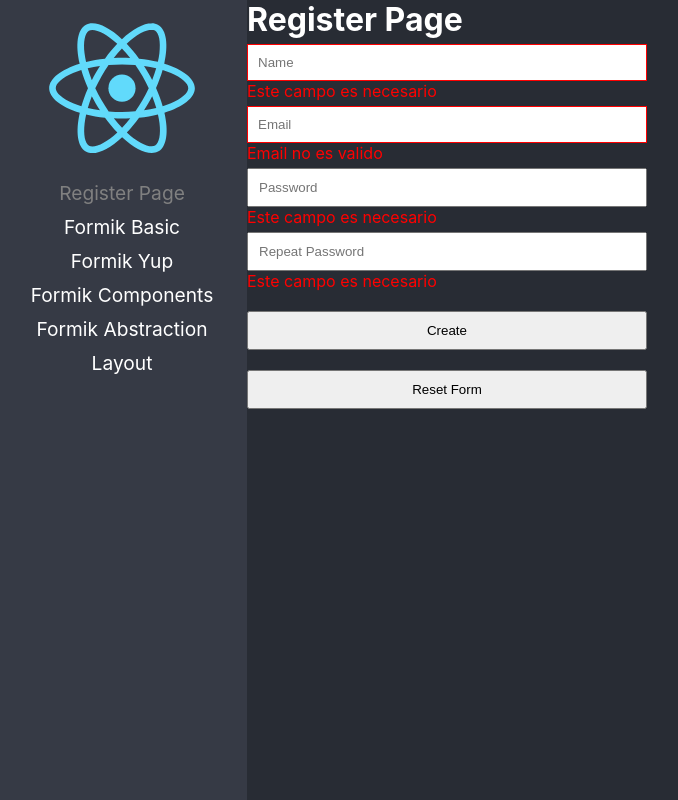
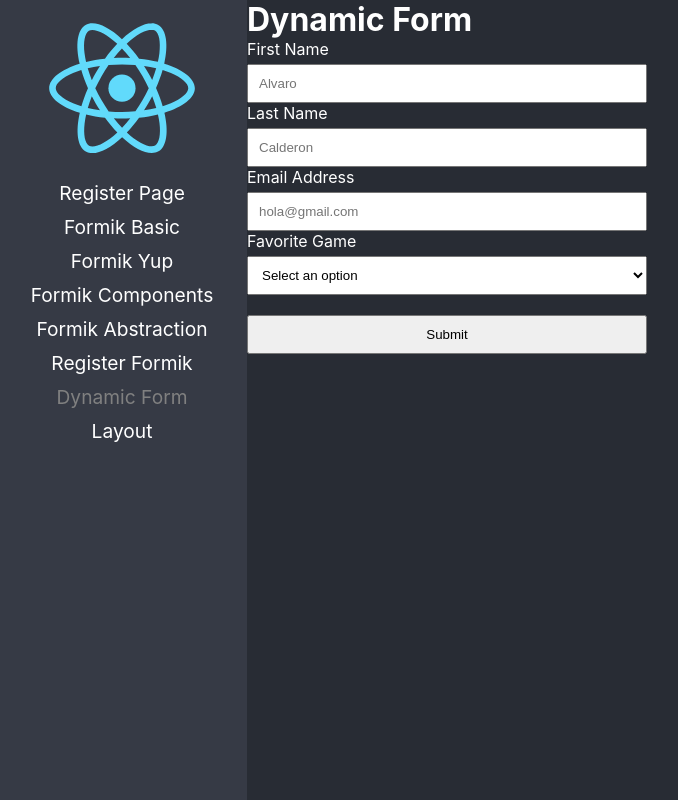
Before and after one commit to LawCR/react-advanced, a React (Create React App) app: page /dynamic-form in a window 1280 px wide. Before the commit this address led to /register. Shown: the whole page, without its empty margins (3-681 px from the left). Built offline with nearby package versions, Linux system fonts and the light colour scheme.

Commit message:
Forms, Formik, Formik Dynamic

```diff
--- /dev/null
+++ b/src/03-forms/data/custom-form.json
@@ -0,0 +1,76 @@
+[
+    {
+        "type": "input",
+        "name": "firstName",
+        "placeholder": "Alvaro",
+        "label": "First Name",
+        "value": "",
+        "validations": [
+            {
+                "type": "required"
+            },
+            {
+                "type": "minLength",
+                "value": 5
+            }
+        ]
+    },
+    {
+        "type": "input",
+        "name": "lastName",
+        "placeholder": "Calderon",
+        "label": "Last Name",
+        "value": "",
+        "validations": [
+            {
+                "type": "required"
+            },
+            {
+                "type": "minLength",
+                "value": 5
+            }
+        ]
+
+    },
+    {
+        "type": "email",
+        "name": "email",
+        "placeholder": "hola@gmail.com",
+        "label": "Email Address",
+        "value": "",
+        "validations": [
+            {
+                "type": "required"
+            },
+            {
+                "type": "email"
+            }
+        ]
+
+    },
+    {
+        "type": "select",
+        "name": "favoriteGame",
+        "label": "Favorite Game",
+        "value": "",
+        "options": [
+            {
+                "id": 1,
+                "label": "Super Smash"
+            },
+            {
+                "id": 2,
+                "label": "Metal Gear"
+            },
+            {
+                "id": 3,
+                "label": "Resident Evil"
+            }
+        ],
+        "validations": [
+            {
+                "type": "required"
+            }
+        ]
+    }
+]
--- /dev/null
+++ b/src/03-forms/pages/DynamicForm.tsx
@@ -0,0 +1,90 @@
+
+import { Form, Formik } from 'formik'
+import { MySelect, MyTextInput } from '../components';
+import formJson from '../data/custom-form.json'
+import * as Yup from 'yup';
+
+const initialValues: {[key:string]: any} = {}
+const requiredFields: {[key:string]: any} = {}
+
+
+for (const input of formJson) {
+    initialValues[input.name] = input.value
+
+    if (!input.validations) continue
+
+    let schema = Yup.string()
+
+    for (const rule of input.validations) {
+        if (rule.type === 'required') {
+            schema = schema.required('Este campo es requerido')
+        }
+        if (rule.type === 'minLength') {
+            schema = schema.min( (rule as any).value || 2 ,`Minimo de ${(rule as any).value || 2} caracteres`)
+        }
+        if (rule.type === 'email') {
+            schema = schema.email("Email no valido" )
+        }
+
+        // otras reglas
+    }
+
+    requiredFields[input.name] = schema
+}
+
+const validationSchema = Yup.object({...requiredFields})
+
+export const DynamicForm = () => {
+  return (
+    <div>
+        <h1>Dynamic Form</h1>
+
+        <Formik
+            initialValues={initialValues}
+            onSubmit={(values) => {
+                console.log(values);
+
+            }}
+            validationSchema={validationSchema}
+        >
+            {
+                (formik) => (
+                    <Form noValidate>
+                        {
+                            formJson.map(({type, name, placeholder, label, options}) => {
+
+                                if (type === 'input' || type === 'password' || type === 'email') {
+                                    return <MyTextInput
+                                                key={name}
+                                                type={(type as any)}
+                                                name={name}
+                                                label={label}
+                                                placeholder={placeholder}
+                                            />
+                                } else if(type === 'select'){
+                                    return (
+                                        <MySelect
+                                            key={name}
+                                            label={label}
+                                            name={name}
+                                        >
+                                            <option value="">Select an option</option>
+                                            {
+                                                options?.map(({id, label}) => (
+                                                    <option key={id} value={id}>{label}</option>
+                                                ))
+                                            }
+                                        </MySelect>
+                                    )
+                                }
+                                throw new Error(`El type: ${type}, no es soportado`)
+                            })
+                        }
+                        <button type='submit' >Submit</button>
+                    </Form>
+                )
+            }
+        </Formik>
+    </div>
+  )
+}
--- /dev/null
+++ b/src/03-forms/pages/RegisterFormikPage.tsx
@@ -0,0 +1,57 @@
+import { Form, Formik } from 'formik'
+import * as Yup from 'yup'
+import {MyTextInput} from '../components'
+import '../styles/styles.css'
+export const RegisterFormikPage = () => {
+
+
+    return (
+    <div>
+        <h1>Register Formik Page</h1>
+        <Formik
+            initialValues={{
+                name: '',
+                email: '',
+                password1: '',
+                password2: ''
+            }}
+            onSubmit={(values) => {
+                console.log(values)
+            }}
+            validationSchema={
+                Yup.object({
+                    name: Yup.string()
+                                .min(2, "Debe tener mas de 2 caracteres")
+                                .max(15, "Debe tener menos de 15 caracteres")
+                                .required('Requerido'),
+                    email: Yup.string()
+                                .email('Debe ser un formato de email valido')
+                                .required('Requerido'),
+                    password1: Yup.string()
+                                    .min(6, 'Debe tener mas de 6 caracteres')
+                                    .required('Requerido'),
+                    password2: Yup.string()
+                                    // .min(6, 'Debe tener mas de 6 caracteres')
+                                    .required('Requerido')
+                                    .oneOf([Yup.ref('password1'), null], 'Passwords deben coincidir')
+                })
+            }
+        >
+            {
+                ({handleReset}) => (
+                    <Form>
+                        <MyTextInput label="Name" name='name' placeholder="Name"  />
+                        <MyTextInput label="Email Address" name='email' placeholder="Email" type='email'  />
+                        <MyTextInput label="Password" name='password1' placeholder="Password" type='password'  />
+                        <MyTextInput label="Confirm Password" name='password2' placeholder="ConfirmPassword" type='password'  />
+
+
+                        <button type='submit'>Submit</button>
+                        <button onClick={handleReset}>Reset Form</button>
+                    </Form>
+                )
+            }
+        </Formik>
+    </div>
+    )
+}
--- a/src/03-forms/pages/index.ts
+++ b/src/03-forms/pages/index.ts
@@ -1,6 +1,9 @@
+
 export { FormikAbstraction } from "./FormikAbstraction";
 export { FormikBasicPage } from "./FormikBasicPage";
 export { FormikComponents } from "./FormikComponents";
 export { FormikYupPage } from './FormikYupPage';
 export { LayoutPage } from "./LayoutPage";
+export { RegisterFormikPage } from "./RegisterFormikPage";
 export { RegisterPage } from "./RegisterPage";
+export { DynamicForm } from "./DynamicForm";
--- a/src/routes/Navigation.tsx
+++ b/src/routes/Navigation.tsx
@@ -1,7 +1,7 @@
 import { BrowserRouter, Navigate, NavLink, Route, Routes } from 'react-router-dom'
 import logo from '../logo.svg'
 
-import {FormikBasicPage, RegisterPage, FormikYupPage, FormikComponents, FormikAbstraction, LayoutPage} from '../03-forms/pages'
+import {FormikBasicPage, RegisterPage, FormikYupPage, FormikComponents, FormikAbstraction, RegisterFormikPage, LayoutPage, DynamicForm} from '../03-forms/pages'
 
 const Navigation = () => {
   return (
@@ -26,6 +26,12 @@
                         <NavLink to="/formik-abstraction" className={({isActive}) => isActive ? 'nav-active' : ''} >Formik Abstraction</NavLink>
                     </li>
                     <li>
+                        <NavLink to="/formik-register" className={({isActive}) => isActive ? 'nav-active' : ''} >Register Formik</NavLink>
+                    </li>
+                    <li>
+                        <NavLink to="/dynamic-form" className={({isActive}) => isActive ? 'nav-active' : ''} >Dynamic Form</NavLink>
+                    </li>
+                    <li>
                         <NavLink to="/layout" className={({isActive}) => isActive ? 'nav-active' : ''} >Layout</NavLink>
                     </li>
                 </ul>
@@ -37,6 +43,8 @@
                 <Route path="formik-yup" element={<FormikYupPage />} />
                 <Route path="formik-components" element={<FormikComponents />} />
                 <Route path="formik-abstraction" element={<FormikAbstraction />} />
+                <Route path="formik-register" element={<RegisterFormikPage />} />
+                <Route path="dynamic-form" element={<DynamicForm />} />
                 <Route path="layout" element={<LayoutPage />} />
 
                 <Route path="/*" element={<Navigate to="/register" replace /> } />
```
